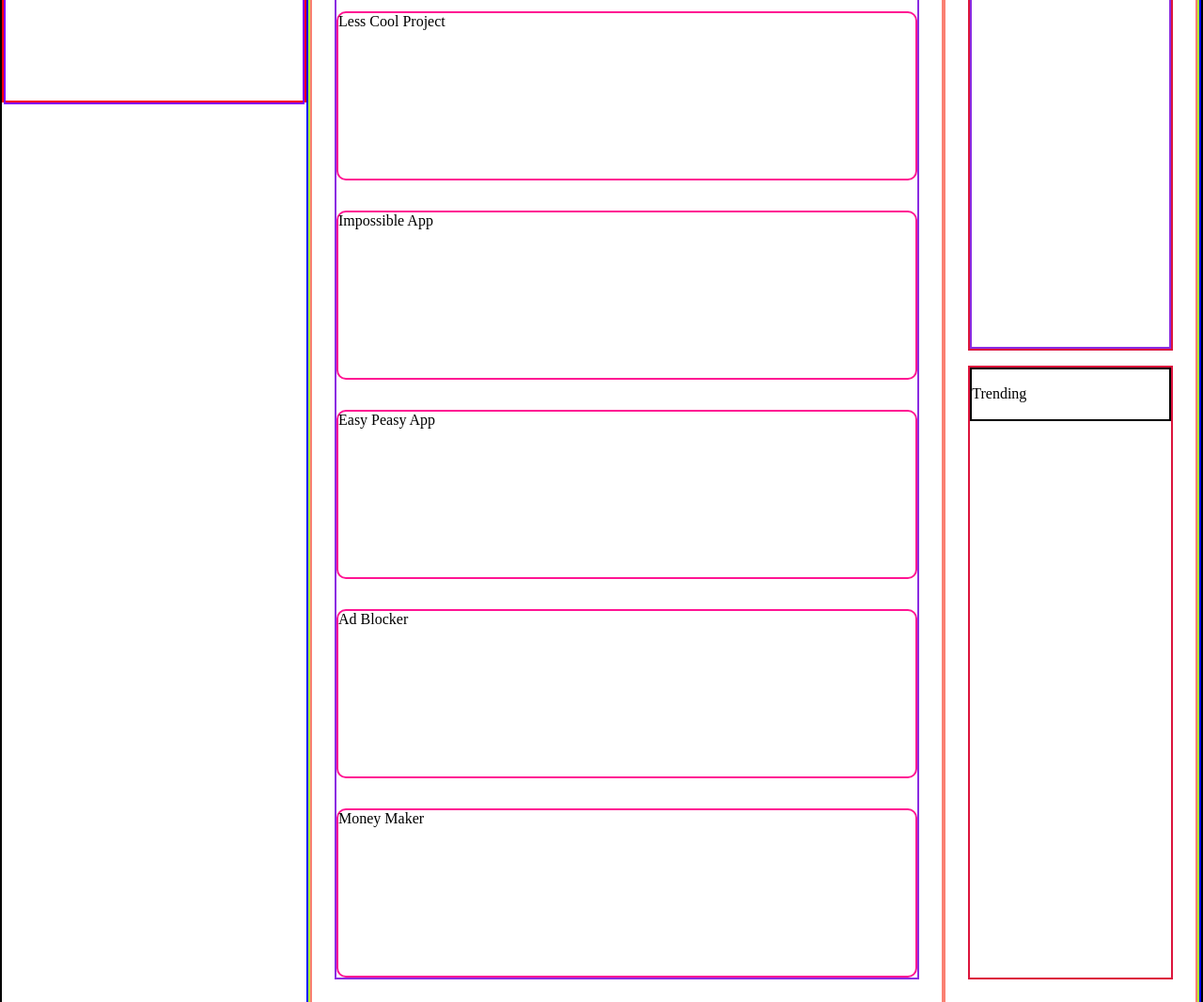
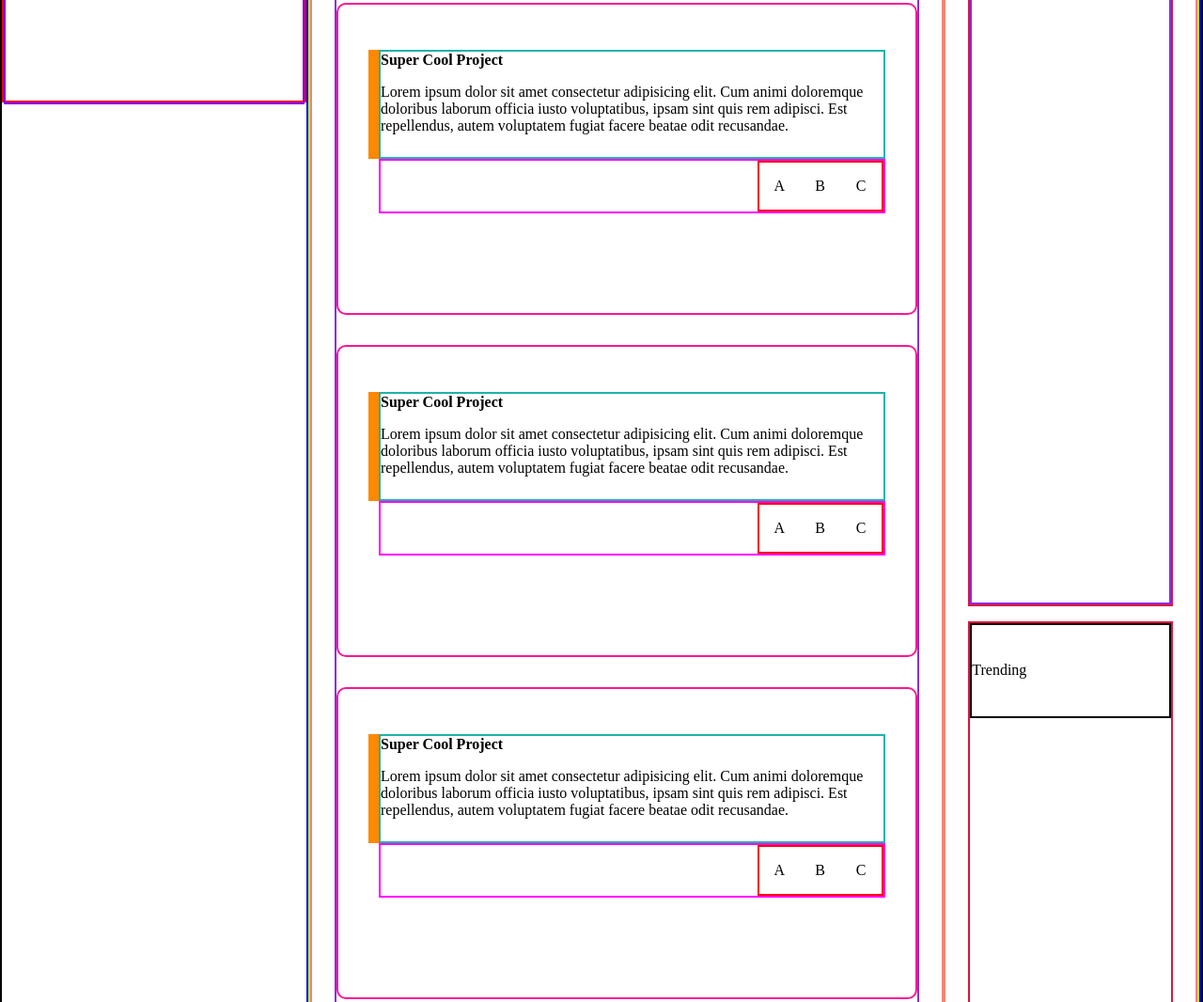
Before and after one commit to nofxboy1234/odin-admin-dashboard, a plain HTML site: page index.html in a window 1280 px wide. Shown: the part 693-1759 px from the top of the page at 94% size. Drawn offline with Linux system fonts and the light colour scheme.

Commit message:
Add some styling to project cards

```diff
--- a/index.html
+++ b/index.html
@@ -57,18 +57,138 @@
           <div class="projects">
             <div class="heading">Your Projects</div>
             <div class="projects-container">
-              <div class="project-card">Super Cool Project</div>
-              <div class="project-card">Less Cool Project</div>
-              <div class="project-card">Impossible App</div>
-              <div class="project-card">Easy Peasy App</div>
-              <div class="project-card">Ad Blocker</div>
-              <div class="project-card">Money Maker</div>
+              <div class="project-card">
+                <div class="accent"></div>
+                <div class="card-info">
+                  <div class="title">Super Cool Project</div>
+                  <div>
+                    Lorem ipsum dolor sit amet consectetur adipisicing elit. Cum
+                    animi doloremque doloribus laborum officia iusto
+                    voluptatibus, ipsam sint quis rem adipisci. Est repellendus,
+                    autem voluptatem fugiat facere beatae odit recusandae.
+                  </div>
+                </div>
+                <div></div>
+                <div class="card-icons">
+                  <div></div>
+                  <div class="icons">
+                    <div>A</div>
+                    <div>B</div>
+                    <div>C</div>
+                  </div>
+                </div>
+              </div>
+              <div class="project-card">
+                <div class="accent"></div>
+                <div class="card-info">
+                  <div class="title">Super Cool Project</div>
+                  <div>
+                    Lorem ipsum dolor sit amet consectetur adipisicing elit. Cum
+                    animi doloremque doloribus laborum officia iusto
+                    voluptatibus, ipsam sint quis rem adipisci. Est repellendus,
+                    autem voluptatem fugiat facere beatae odit recusandae.
+                  </div>
+                </div>
+                <div></div>
+                <div class="card-icons">
+                  <div></div>
+                  <div class="icons">
+                    <div>A</div>
+                    <div>B</div>
+                    <div>C</div>
+                  </div>
+                </div>
+              </div>
+              <div class="project-card">
+                <div class="accent"></div>
+                <div class="card-info">
+                  <div class="title">Super Cool Project</div>
+                  <div>
+                    Lorem ipsum dolor sit amet consectetur adipisicing elit. Cum
+                    animi doloremque doloribus laborum officia iusto
+                    voluptatibus, ipsam sint quis rem adipisci. Est repellendus,
+                    autem voluptatem fugiat facere beatae odit recusandae.
+                  </div>
+                </div>
+                <div></div>
+                <div class="card-icons">
+                  <div></div>
+                  <div class="icons">
+                    <div>A</div>
+                    <div>B</div>
+                    <div>C</div>
+                  </div>
+                </div>
+              </div>
+              <div class="project-card">
+                <div class="accent"></div>
+                <div class="card-info">
+                  <div class="title">Super Cool Project</div>
+                  <div>
+                    Lorem ipsum dolor sit amet consectetur adipisicing elit. Cum
+                    animi doloremque doloribus laborum officia iusto
+                    voluptatibus, ipsam sint quis rem adipisci. Est repellendus,
+                    autem voluptatem fugiat facere beatae odit recusandae.
+                  </div>
+                </div>
+                <div></div>
+                <div class="card-icons">
+                  <div></div>
+                  <div class="icons">
+                    <div>A</div>
+                    <div>B</div>
+                    <div>C</div>
+                  </div>
+                </div>
+              </div>
+              <div class="project-card">
+                <div class="accent"></div>
+                <div class="card-info">
+                  <div class="title">Super Cool Project</div>
+                  <div>
+                    Lorem ipsum dolor sit amet consectetur adipisicing elit. Cum
+                    animi doloremque doloribus laborum officia iusto
+                    voluptatibus, ipsam sint quis rem adipisci. Est repellendus,
+                    autem voluptatem fugiat facere beatae odit recusandae.
+                  </div>
+                </div>
+                <div></div>
+                <div class="card-icons">
+                  <div></div>
+                  <div class="icons">
+                    <div>A</div>
+                    <div>B</div>
+                    <div>C</div>
+                  </div>
+                </div>
+              </div>
+              <div class="project-card">
+                <div class="accent"></div>
+                <div class="card-info">
+                  <div class="title">Super Cool Project</div>
+                  <div>
+                    Lorem ipsum dolor sit amet consectetur adipisicing elit. Cum
+                    animi doloremque doloribus laborum officia iusto
+                    voluptatibus, ipsam sint quis rem adipisci. Est repellendus,
+                    autem voluptatem fugiat facere beatae odit recusandae.
+                  </div>
+                </div>
+                <div></div>
+                <div class="card-icons">
+                  <div></div>
+                  <div class="icons">
+                    <div>A</div>
+                    <div>B</div>
+                    <div>C</div>
+                  </div>
+                </div>
+              </div>
             </div>
           </div>
           <div class="news">
             <div class="announce">
               <div class="heading">Announcements</div>
-              <div class="announcements-container"></div>
+              <div class="announce-container"></div>
             </div>
             <div class="trending">
               <div class="heading">Trending</div>
--- a/style.css
+++ b/style.css
@@ -67,7 +67,7 @@
   border: 2px solid blue;
 
   display: grid;
-  grid-template-rows: 1fr 4fr;
+  grid-template-rows: 150px 1fr;
 }
 
 .header {
@@ -137,11 +137,11 @@
 }
 
 .projects-container,
-.announcements-container {
+.announce-container {
   border: 2px solid blueviolet;
 
   display: grid;
-  grid-template-columns: repeat(auto-fit, minmax(500px, 1fr));
+  grid-template-columns: repeat(auto-fit, minmax(300px, 1fr));
   gap: 2rem;
 }
 
@@ -149,6 +149,51 @@
   border: 2px solid deeppink;
   border-radius: 10px;
   min-height: 180px;
+  padding: 3rem 2rem;
+
+  display: grid;
+  grid-template-columns: 1fr 49fr;
+  grid-template-rows: 2fr 0.5fr 1fr;
+}
+
+.project-card > .accent {
+  background-color: #ff8800;
+
+  /* grid-row: 1 / 3; */
+}
+
+.card-info {
+  border: 2px solid lightseagreen;
+
+  display: grid;
+  grid-template-rows: 1fr 3fr;
+  gap: 0.5rem;
+}
+
+.card-info > .title {
+  font-weight: bold;
+}
+
+.card-icons {
+  border: 2px solid fuchsia;
+
+  display: grid;
+  grid-template-columns: 2fr 1fr;
+  justify-items: right;
+  align-items: center;
+  /* gap: 4rem; */
+}
+
+.card-icons > .icons {
+  border: 2px solid red;
+  /* padding: 0.5rem; */
+
+  display: grid;
+  grid-template-columns: repeat(3, 1fr);
+}
+
+.card-icons > .icons > div {
+  padding: 1rem;
 }
 
 .spacer {
```
